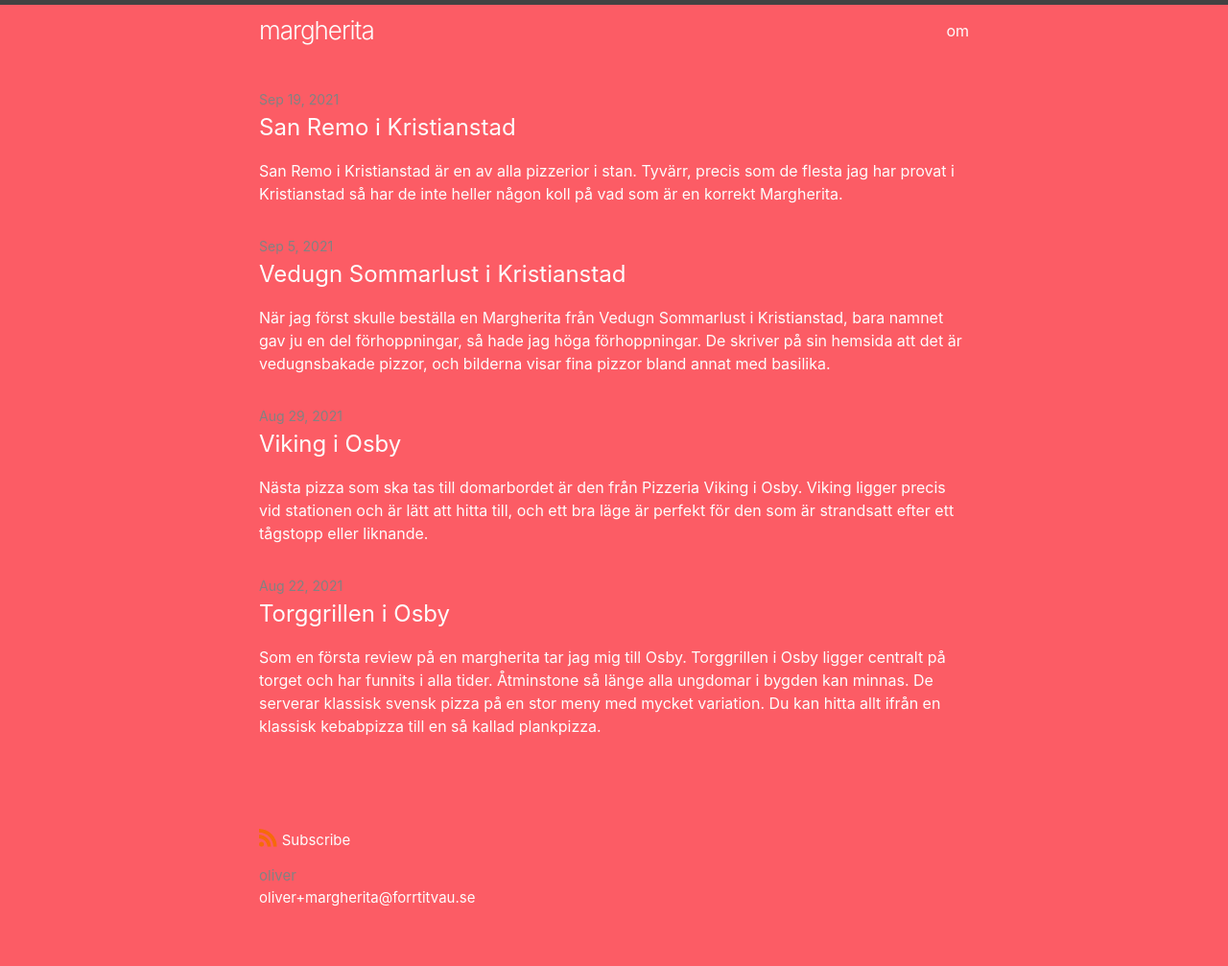
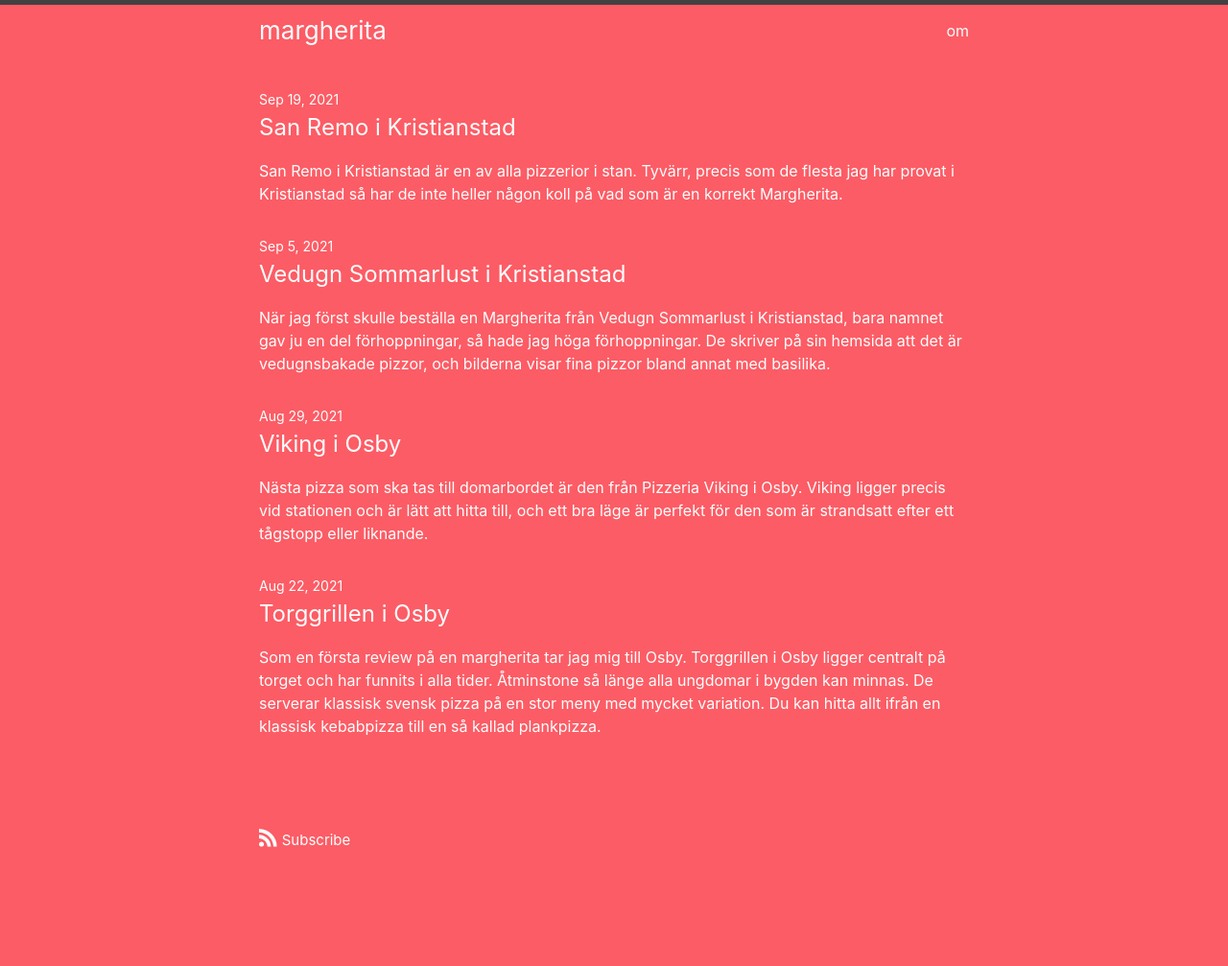
Before and after one commit to lyzio/margherita, a Jekyll site: the page built from index.md, in a window 1280 px wide. Shown: the whole page at 96% size. Built offline with Jekyll 4.4.1, drawn with Linux system fonts in a browser that asks for light colours; after the commit the page ends 947 px from its top, so only the background shows below that.

Commit message:
fixar css

```diff
--- a/_config.yml
+++ b/_config.yml
@@ -1,8 +1,8 @@
 title: margherita
 url: http://margherita.se
-author:
-  name: oliver
-  email: oliver+margherita@forrtitvau.se
+# author:
+#  name: oliver
+#  email: oliver+margherita@forrtitvau.se
 description: > # this means to ignore newlines until "show_excerpts:"
 
 
--- a/_sass/minima/_base.scss
+++ b/_sass/minima/_base.scss
@@ -230,7 +230,7 @@
  */
 
 .orange {
-  color: #f66a0a;
+/*  color: #f66a0a; */
 }
 
 .grey {
--- a/_sass/minima/_layout.scss
+++ b/_sass/minima/_layout.scss
@@ -13,8 +13,8 @@
 
 .site-title {
   @include relative-font-size(1.625);
-  font-weight: 300;
-  letter-spacing: -1px;
+/*  font-weight: 300;
+  letter-spacing: -1px; */
   margin-bottom: 0;
   float: left;
 
@@ -144,7 +144,7 @@
 .footer-col-wrapper,
 .social-links {
   @include relative-font-size(0.9375);
-  color: $brand-color;
+/*  color: $brand-color; */
 }
 
 .footer-col {
@@ -224,7 +224,7 @@
 
 .post-meta {
   font-size: $small-font-size;
-  color: $brand-color;
+/*  color: $brand-color; */
 }
 
 .post-link {
```
